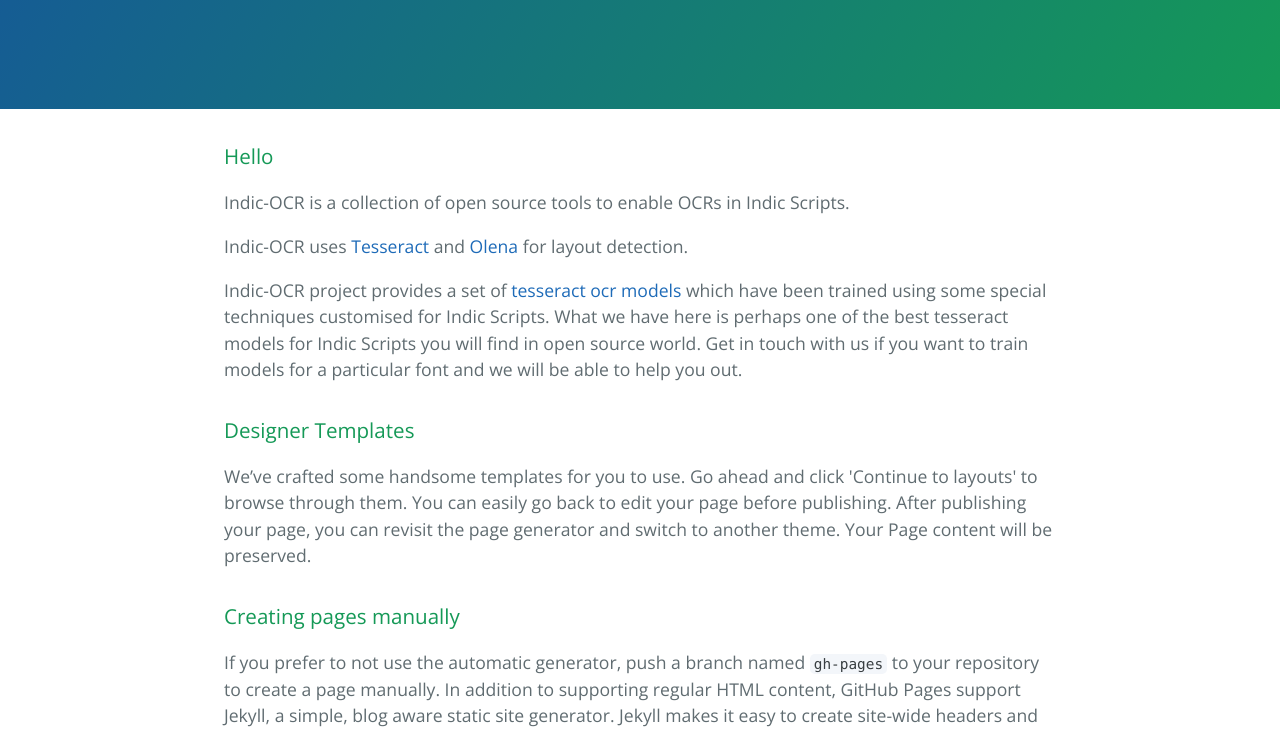
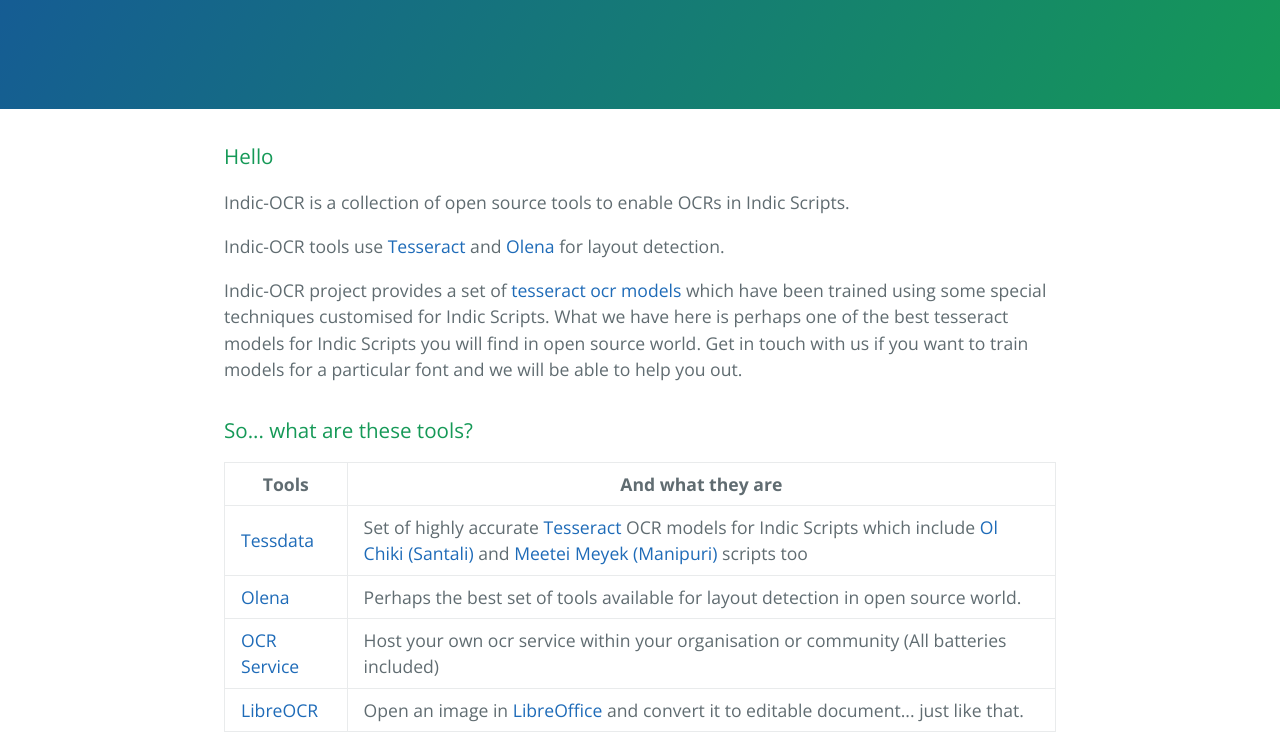
Before and after one commit to indic-ocr/indic-ocr.github.io, a website: page index.html in a window 1280 px wide. Shown: the part 208-941 px from the top of the page. Drawn offline with nearby package versions, Linux system fonts and the light colour scheme.

Commit message:
Replace master branch with page content via GitHub

```diff
--- a/index.html
+++ b/index.html
@@ -21,9 +21,39 @@
 
 <p>Indic-OCR is a collection of open source tools to enable OCRs in Indic Scripts.  </p>
 
-<p>Indic-OCR uses <a href="https://github.com/tesseract-ocr/tesseract">Tesseract</a> and <a href="https://indic-ocr.github.io/olena/">Olena</a> for layout detection. </p>
+<p>Indic-OCR tools use <a href="https://github.com/tesseract-ocr/tesseract">Tesseract</a> and <a href="https://indic-ocr.github.io/olena/">Olena</a> for layout detection. </p>
 
 <p>Indic-OCR project provides a set of <a href="https://indic-ocr.github.io/tessdata/">tesseract ocr models</a> which have been trained using some special techniques customised for Indic Scripts. What we have here is perhaps one of the best tesseract models for Indic Scripts you will find in open source world. Get in touch with us if you want to train models for a particular font and we will be able to help you out.  </p>
+
+<h3>
+<a id="so-what-are-these-tools" class="anchor" href="#so-what-are-these-tools" aria-hidden="true"><span aria-hidden="true" class="octicon octicon-link"></span></a>So... what are these tools?</h3>
+
+<table>
+<thead>
+<tr>
+<th>Tools</th>
+<th>And what they are</th>
+</tr>
+</thead>
+<tbody>
+<tr>
+<td><a href="https://indic-ocr.github.io/tessdata/">Tessdata</a></td>
+<td>Set of highly accurate <a href="https://github.com/tesseract-ocr/tesseract">Tesseract</a> OCR models for Indic Scripts which include <a href="http://www.unicode.org/charts/PDF/U1C50.pdf">Ol Chiki (Santali)</a>  and <a href="http://www.unicode.org/charts/PDF/UABC0.pdf">Meetei Meyek (Manipuri)</a> scripts too</td>
+</tr>
+<tr>
+<td><a href="https://indic-ocr.github.io/olena/">Olena</a></td>
+<td>Perhaps the best set of tools available for layout detection in open source world.</td>
+</tr>
+<tr>
+<td><a href="https://indic-ocr.github.io/ocrservice/">OCR Service</a></td>
+<td>Host your own ocr service within your organisation or community (All batteries included)</td>
+</tr>
+<tr>
+<td><a href="https://indic-ocr.github.io/LibreOCR/">LibreOCR</a></td>
+<td>Open an image in <a href="http://www.libreoffice.org">LibreOffice</a> and convert it to editable document... just like that.</td>
+</tr>
+</tbody>
+</table>
 
 <h3>
 <a id="designer-templates" class="anchor" href="#designer-templates" aria-hidden="true"><span aria-hidden="true" class="octicon octicon-link"></span></a>Designer Templates</h3>
```
Also changed, not shown: params.json (+1 -1 lines).
